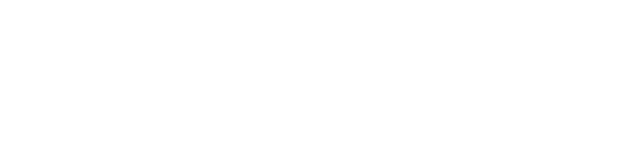
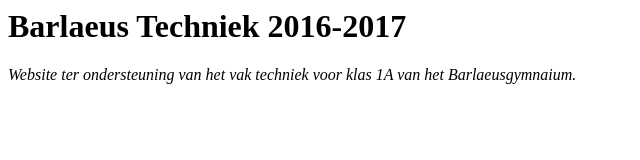
Before and after one commit to kooi/techniek-website, a plain HTML site: page index.html in a window 1280 px wide. Shown: the whole page, without its empty margins (0-640 px from the left). Drawn offline with Linux system fonts and the light colour scheme.

Commit message:
Update index.html

```diff
--- a/index.html
+++ b/index.html
@@ -3,5 +3,9 @@
     <title>Barlaeus Techniek</title>
   </head>
   <body>
+    <h1>Barlaeus Techniek 2016-2017</h1>
+    <p>
+      <i>Website ter ondersteuning van het vak techniek voor klas 1A van het Barlaeusgymnaium.</i>
+    </p>
   </body>
 </html>
```
